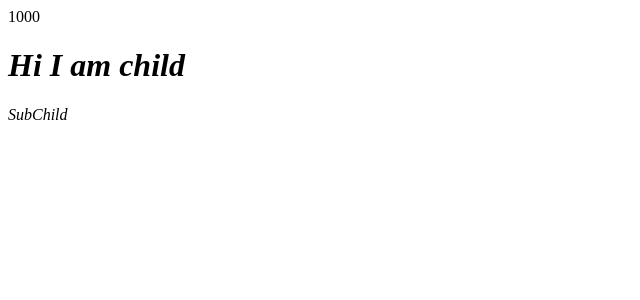
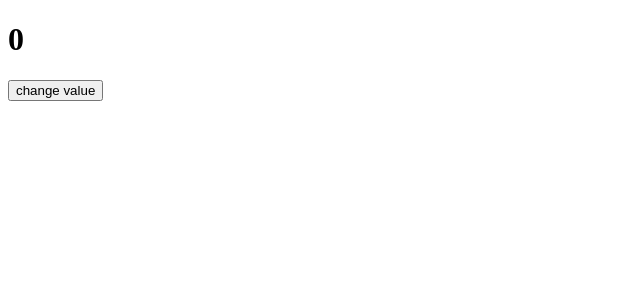
Before and after one commit to SeelamChetanReddy/Training-T3, a React (Create React App) app in the folder React/training/: page / in a window 1280 px wide. Shown: the top 300 px of the page, without its empty margins (0-640 px from the left). Built offline with nearby package versions, Linux system fonts and the light colour scheme.

Commit message:
pushing the files to repo

```diff
--- a/React/training/src/App.js
+++ b/React/training/src/App.js
@@ -75,16 +75,36 @@
 // }
 
 //! props children
+// import React from 'react'
+// // import PropChildEx from './propsex/PropChildEx'
+// // import SubChild from './propsex/SubChild'
+// import Child1 from './propsex/Child1'
 
+// const App = () => {
+//   return (
+//     <div>
+//     app
+//       {/* <PropChildEx num={1000}>
+//         <h1>this is data coming from props children</h1>
+//         <SubChild/>
+//       </PropChildEx> */}
+//       <Child1 university="Mallareddy university"/>
+//     </div>
+//   )
+// }
+
+// export default App
+
+//! State examples
 import React from 'react'
-import PropChildEx from './propsex/PropChildEx'
-import SubChild from './propsex/SubChild'
+// import CBCStateEx from './stateexample/CBCStateEx'
+import FBCStateEx from './stateexample/FBCStateEx'
 const App = () => {
   return (
-    <PropChildEx num = {1000}>
-      <h1>Hi I am child</h1>
-      <SubChild/>
-    </PropChildEx>
+    <div>
+      {/* <CBCStateEx/> */}
+      <FBCStateEx/>
+    </div>
   )
 }
 
--- a/React/training/src/propsex/PropChildEx.jsx
+++ b/React/training/src/propsex/PropChildEx.jsx
@@ -1,11 +1,14 @@
 import React from 'react'
 
-const PropChildEx = (a) => {
+const PropChildEx = (props) => {
+    console.log(props);
   return (
-    <div>{a.num}
-        <i>{
-            a.children
-        }</i>
+    <div>PropChildEx
+
+        <h1>{props.num}</h1>
+        {
+            props.children
+        }
     </div>
   )
 }
--- a/React/training/src/propsex/SubChild.jsx
+++ b/React/training/src/propsex/SubChild.jsx
@@ -2,7 +2,7 @@ import React from 'react'
 
 const SubChild = () => {
   return (
-    <div>SubChild</div>
+    <div>SubChild is printing in another component by passing as a props</div>
   )
 }
 
--- /dev/null
+++ b/React/training/src/stateexample/CBCStateEx.jsx
@@ -0,0 +1,37 @@
+import React, { Component } from 'react'
+
+export default class CBCStateEx extends Component {
+    constructor(){
+        super();
+        this.state={
+            users:["chetan","Prem","yuva","komal","sunny"],
+            num : 100
+        };
+    }
+
+    changeNum = () => {
+        this .setState({num : 200})
+    }
+    incrementNum = () => {
+        this .setState({num : this.state.num + 100})
+    }
+    decrementNum = () => {
+        this .setState({num : this.state.num - 100})
+    }
+  render() {
+    console.log(this)
+    return (
+      <div>
+        {
+            this.state.users.map((user,i)=>{
+            return <li key = {i}>{user}</li>
+            })
+        }
+        <h1>{this.state.num}</h1>
+        <button onClick={this.changeNum}>Change Number</button><br />
+        <button onClick={this.incrementNum}>Increment</button><br />
+        <button onClick={this.decrementNum}>Decrement</button><br />
+      </div>
+    )
+  }
+}
--- /dev/null
+++ b/React/training/src/stateexample/FBCStateEx.jsx
@@ -0,0 +1,22 @@
+import React, { useState } from 'react'
+
+const FBCStateEx = () => {
+    // const data = React.useState("hi");
+    // console.log(data);
+
+    const [value, setvalue] = useState(0);
+    console.log(value);
+
+    const changeValue = () => {
+        setvalue(1000);
+    }
+
+  return (
+    <div>
+        <h1>{value}</h1>
+        <button onClick={changeValue}>change value</button>
+    </div>
+  )
+}
+
+export default FBCStateEx
```
Also changed, not shown: React/training/src/propsex/CBCPropEx.jsx (+7 -8 lines), React/training/src/propsex/Child1.jsx (+7 -2 lines), React/training/src/propsex/Child2.jsx (+6 -2 lines), React/training/src/propsex/Child3.jsx (+12 -0 lines), React/training/src/propsex/FBCPropEx.jsx (+10 -12 lines).
